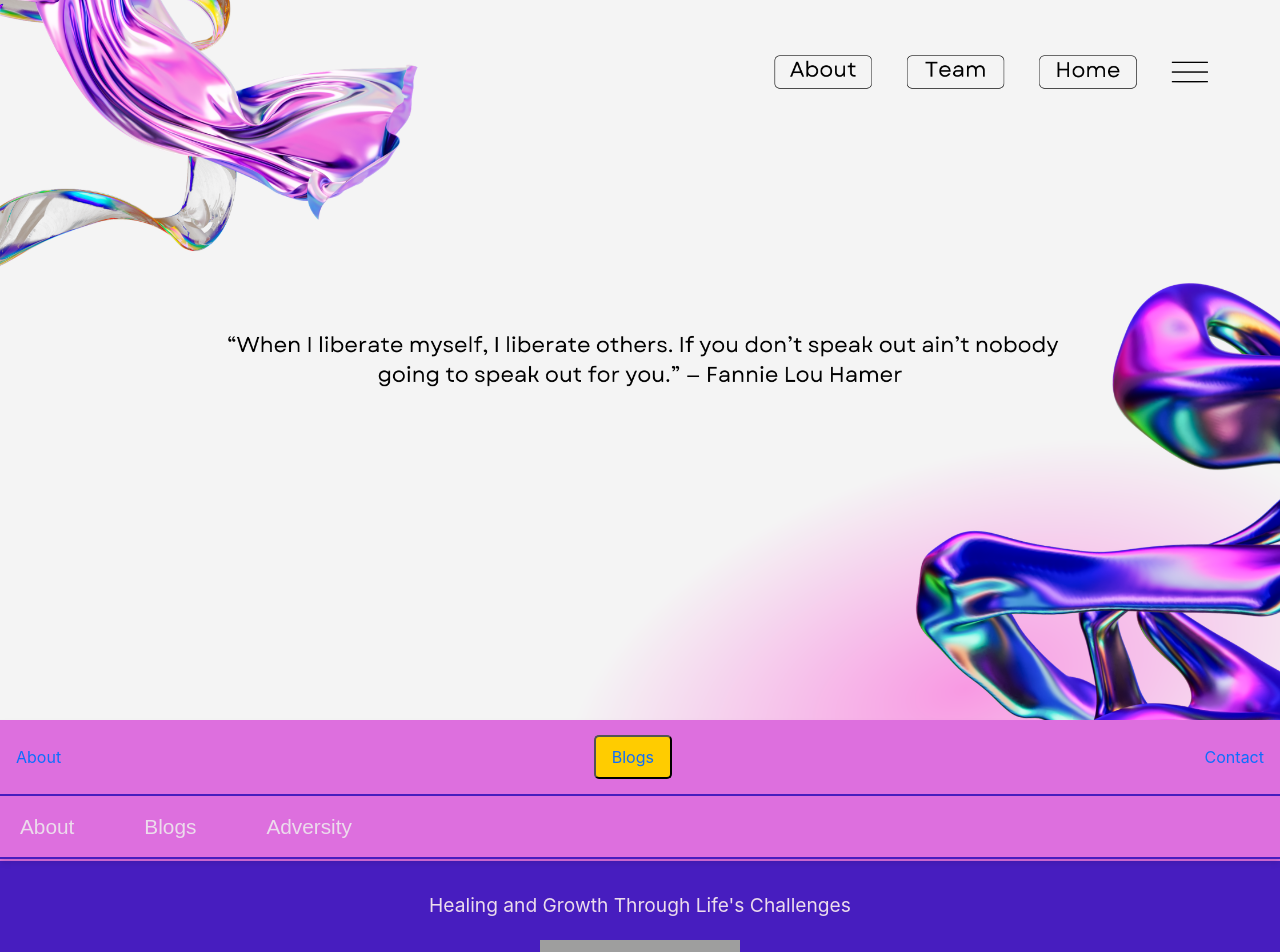
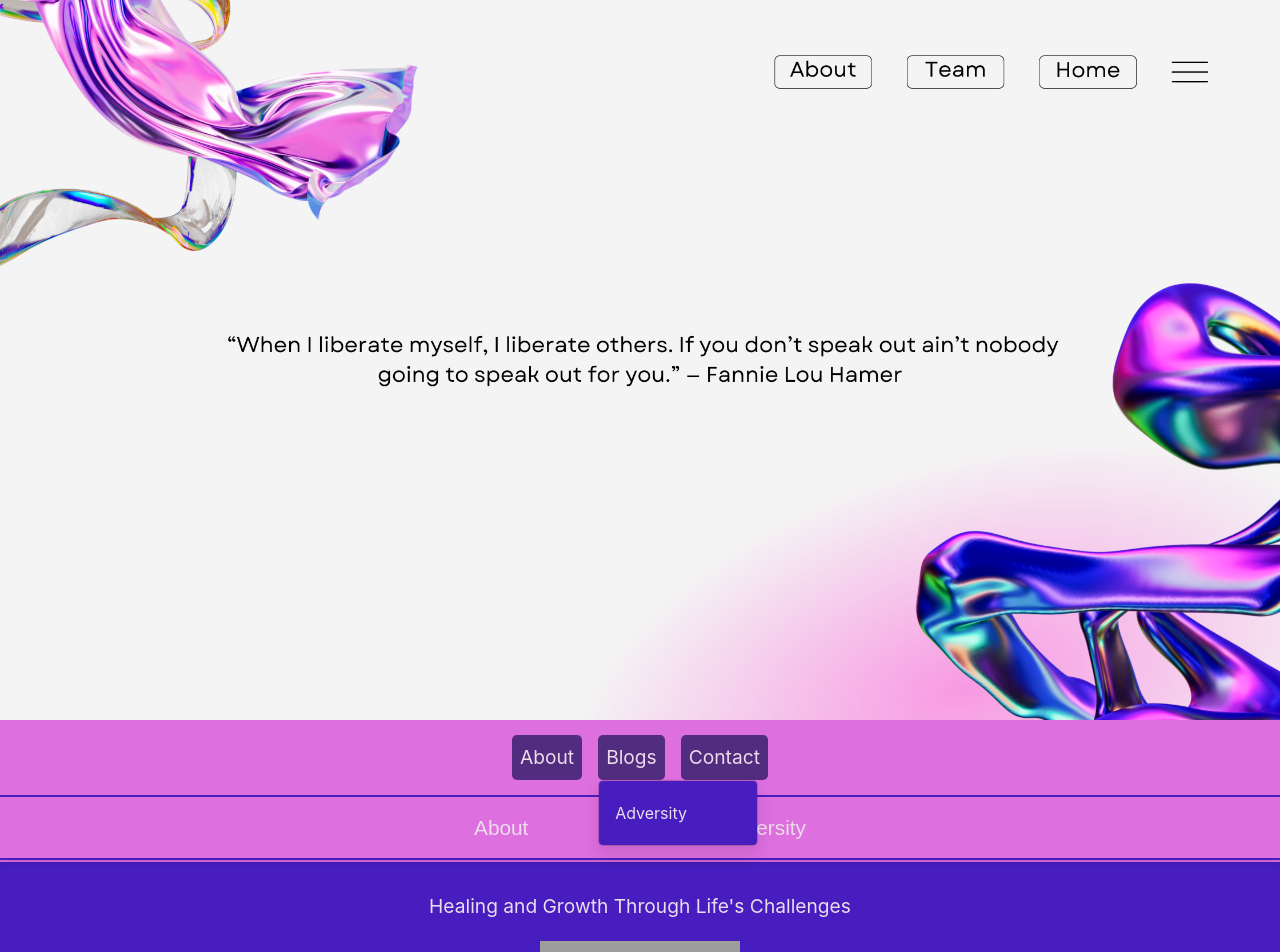
Before and after one commit to ChristiHarlow/christisblog, a React (Create React App) app: page / in a window 1280 px wide. Shown: the top 952 px of the page. Built offline with nearby package versions, Linux system fonts and the light colour scheme; grey boxes are pictures that could not be loaded; a web font is replaced by a local one.

Commit message:
Update Header.css

```diff
--- a/src/styles/Header.css
+++ b/src/styles/Header.css
@@ -1,3 +1,61 @@
+/* Navbar styles */
+.navbar {
+  display: flex;
+  gap: 1rem;
+  justify-content: center;
+}
+
+.nav-link {
+  text-decoration: none;
+  color: #ecdcec; /* Light Lavender for text */
+  font-size: 1.2rem;
+  padding: 0.5rem;
+  background-color: #522c7f; /* Dark Purple for background */
+  border-radius: 5px;
+  transition: background-color 0.3s ease;
+}
+
+.nav-link:hover {
+  background-color: #471dbf; /* Deep Blue on hover */
+}
+
+/* Dropdown styles */
+.dropdown {
+  position: relative;
+  display: inline-block;
+}
+
+.dropdown-button {
+  background-color: #522c7f; /* Dark Purple background */
+  border: none;
+  color: #ecdcec; /* Light Lavender text */
+  padding: 0.5rem;
+  font-size: 1.2rem;
+  cursor: pointer;
+  border-radius: 5px;
+}
+
+.dropdown-menu {
+  display: block;
+  position: absolute;
+  background-color: #471dbf; /* Deep Blue background for dropdown */
+  min-width: 160px;
+  box-shadow: 0px 8px 16px rgba(0, 0, 0, 0.1);
+  z-index: 1;
+  border-radius: 5px;
+}
+
+.dropdown-item {
+  color: #ecdcec; /* Light Lavender for dropdown items */
+  padding: 12px 16px;
+  text-decoration: none;
+  display: block;
+}
+
+.dropdown-item:hover {
+  background-color: #dd6fde; /* Vibrant Pink on hover */
+}
+
 /* Style for the banner container */
 .header-banner-container {
   position: relative;
```
